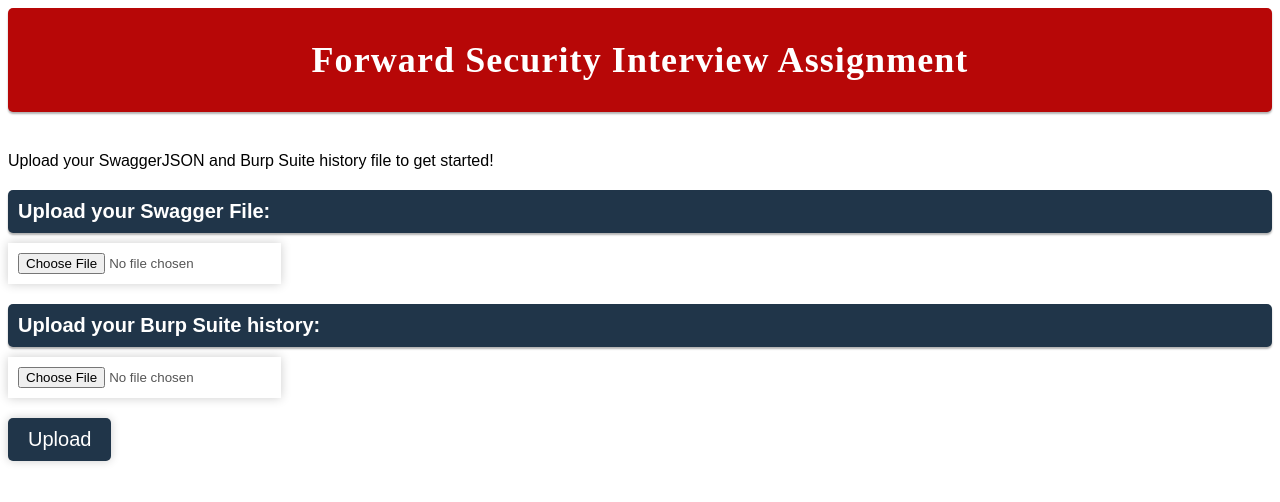
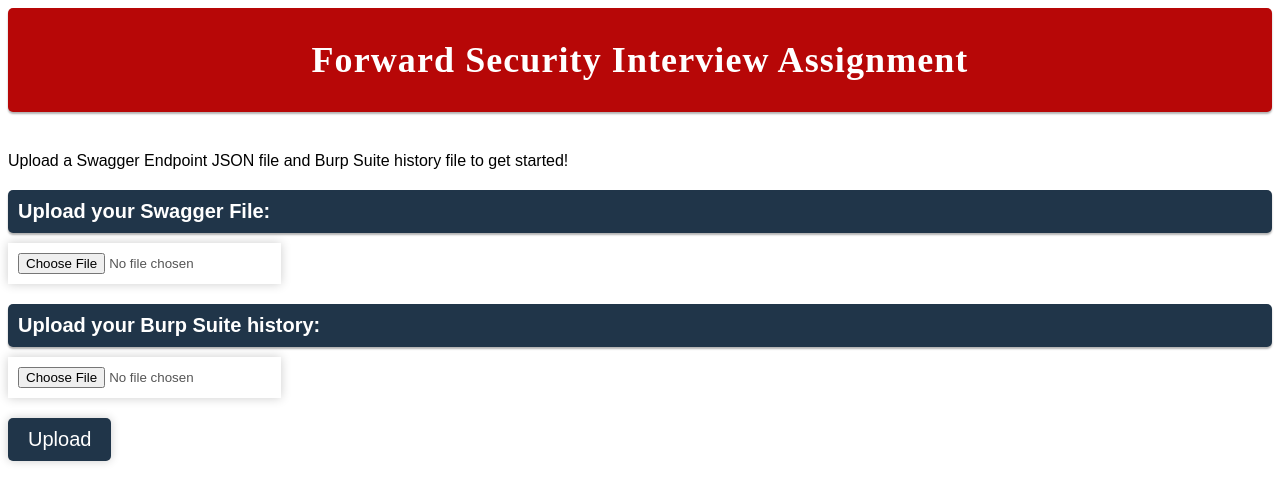
Before and after one commit to cpvu/FwdSec-Interview-Asssignment, a Next.js app: page / in a window 1280 px wide. Shown: the top 502 px of the page. Built offline with nearby package versions, Linux system fonts and the light colour scheme.

Commit message:
Rename component files

```diff
--- a/src/pages/index.js
+++ b/src/pages/index.jsx
@@ -1,5 +1,5 @@
 import "@/styles/Home.module.css";
-import { Header } from "@/components/Header";
+import { Header } from "@/components/Header.jsx";
 import { useRouter } from "next/router";
 import { useDispatch, useSelector } from "react-redux";
 import { FILE_SIZE_LIMIT, FILE_NAME_LIMIT } from "@/constants/constants";
@@ -13,6 +13,7 @@
   uploadBurSuiteXMLFile,
   uploadSwaggerJSONFile,
 } from "@/states/fileUpload/uploadedFilesSlice";
+import Error from "./_error";
 
 export default function Home() {
   const router = useRouter();
@@ -64,13 +65,11 @@
       swaggerJSON: swaggerJSON,
       burpJSON: burpSuiteXML,
     };
-    try {
-      let data = dispatch(createCoverageReport(requestData));
-    } catch (e) {
-      console.log(e);
-    }
 
-    router.push("/CoverageReport");
+
+    dispatch(createCoverageReport(requestData))
+
+      router.push("/CoverageReport");
     return;
   }
 
@@ -101,11 +100,10 @@
   }
 
   return (
-    <main>
       <div>
         <Header title="Forward Security Interview Assignment"></Header>
         <p>
-          Upload your SwaggerJSON and Burp Suite history file to get started!
+          Upload a Swagger Endpoint JSON file and Burp Suite history file to get started!
         </p>
         <label className="fileLabel" htmlFor="#upload">
           Upload your Swagger File:
@@ -137,6 +135,6 @@
           Upload
         </button>
       </div>
-    </main>
+
   );
 }
```
Also changed, not shown: src/components/Header.jsx (renamed from src/components/Header.js).
